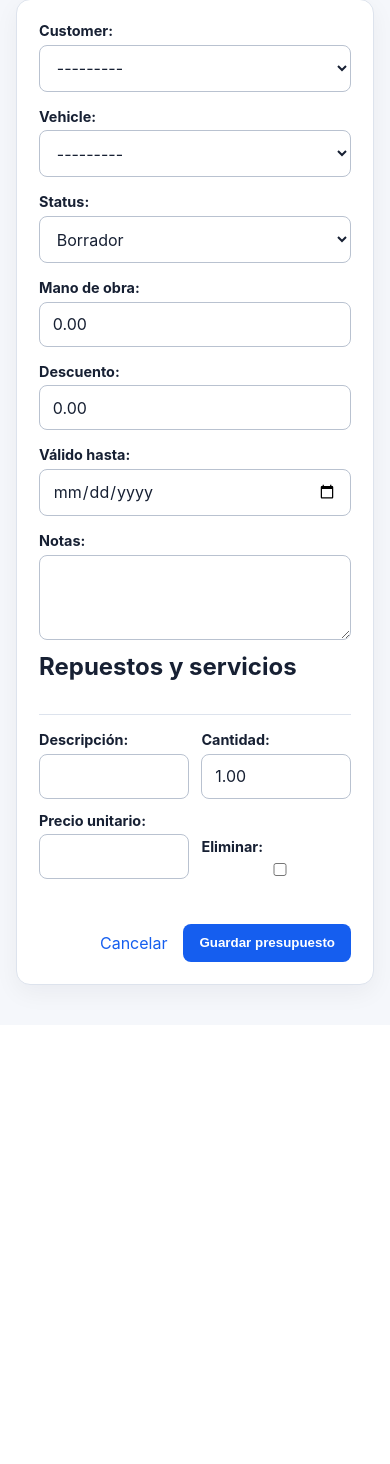
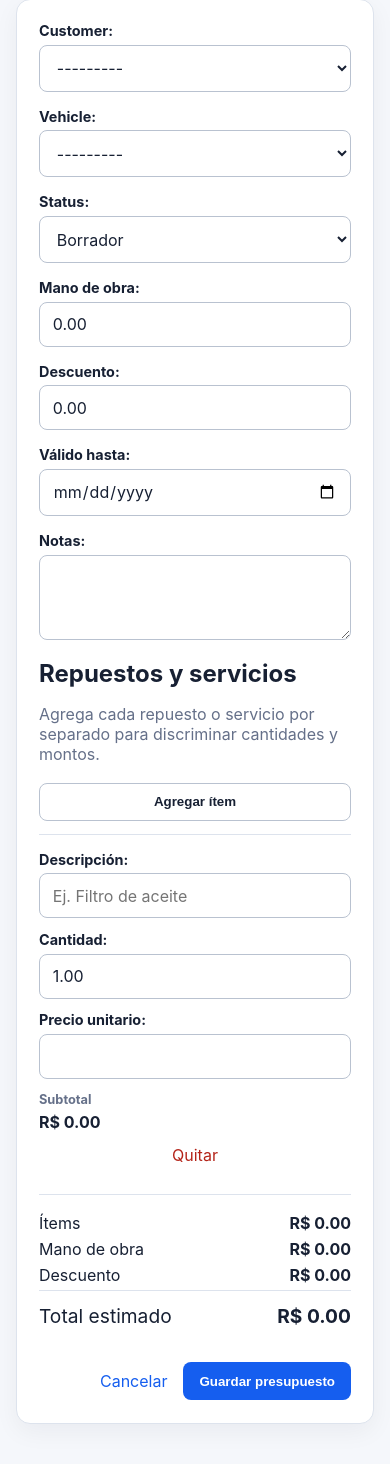
Before and after one commit to ricardorincon719/taller-repuestos, a Django app: page /presupuestos/nuevo/ in a window 390 px wide. Shown: the part 207-1671 px from the top of the page. Before the commit the page ends 1209 px from the top, so only its background shows below. Run offline with Django 5.2, Linux system fonts and the light colour scheme; a user stored in the database is signed in; tables that the repository leaves empty hold one stand-in row (values such as "Sample post"); parts of the project's set-up code (start-up, migrations or seed data) failed here and were passed over.

Commit message:
Add dynamic quote line items

```diff
--- a/saas/apps/quotes/forms.py
+++ b/saas/apps/quotes/forms.py
@@ -52,5 +52,10 @@ QuoteItemFormSet = inlineformset_factory(
     QuoteItem,
     fields=("description", "quantity", "unit_price"),
     extra=1,
-    can_delete=True,
+    can_delete=False,
+    widgets={
+        "description": forms.TextInput(attrs={"placeholder": "Ej. Filtro de aceite"}),
+        "quantity": forms.NumberInput(attrs={"step": "0.01", "min": "0.01"}),
+        "unit_price": forms.NumberInput(attrs={"step": "0.01", "min": "0"}),
+    },
 )
--- a/saas/static/css/app.css
+++ b/saas/static/css/app.css
@@ -41,7 +41,14 @@ input:focus, select:focus, textarea:focus { outline: 3px solid rgba(21, 94, 239,
 .primary, .button-link { border: 0; border-radius: 8px; padding: .72rem 1rem; font-weight: 800; cursor: pointer; }
 .primary { background: var(--brand); color: white; }
 .primary:hover { background: var(--brand-dark); text-decoration: none; }
-.item-row { display: grid; grid-template-columns: 2fr 1fr 1fr auto; gap: .8rem; align-items: end; padding: 1rem 0; border-top: 1px solid var(--line); }
+.quote-items-heading { align-items: flex-end; margin-top: .4rem; }
+.quote-items-heading h2, .quote-items-heading p { margin-bottom: .2rem; }
+.item-row { display: grid; grid-template-columns: minmax(220px, 2fr) minmax(110px, .8fr) minmax(130px, 1fr) minmax(110px, auto) auto; gap: .8rem; align-items: end; padding: 1rem 0; border-top: 1px solid var(--line); }
+.item-subtotal { display: grid; gap: .35rem; padding-bottom: .72rem; }
+.item-subtotal span { color: var(--muted); font-size: .8rem; font-weight: 700; }
+.item-remove { color: var(--danger); padding-bottom: .72rem; }
+.quote-total-preview { width: min(380px, 100%); margin-left: auto; border-top: 1px solid var(--line); padding-top: .8rem; }
+.quote-total-preview p { display: flex; justify-content: space-between; gap: 1rem; margin: .35rem 0; }
 .actions { display: flex; justify-content: flex-end; align-items: center; gap: 1rem; margin-top: 1rem; }
 .table-wrap { overflow-x: auto; }
 table { width: 100%; border-collapse: collapse; }
@@ -59,7 +66,9 @@ th { color: var(--muted); font-size: .78rem; text-transform: uppercase; }
   .container { margin-top: 1.5rem; }
   .metrics, .detail-grid, .form-grid { grid-template-columns: 1fr; }
   .field.wide { grid-column: auto; }
-  .item-row { grid-template-columns: 1fr 1fr; }
+  .quote-items-heading { align-items: stretch; flex-direction: column; }
+  .item-row { grid-template-columns: 1fr; }
+  .item-subtotal, .item-remove { padding-bottom: 0; }
   .page-heading { align-items: flex-start; }
 }
 .auth-card-wide { width: min(720px, 100%); }
--- a/saas/templates/quotes/form.html
+++ b/saas/templates/quotes/form.html
@@ -12,19 +12,131 @@
     </div>
   {% endfor %}
   </div>
-  <h2>Repuestos y servicios</h2>
+  <div class="panel-heading quote-items-heading">
+    <div>
+      <h2>Repuestos y servicios</h2>
+      <p class="muted">Agrega cada repuesto o servicio por separado para discriminar cantidades y montos.</p>
+    </div>
+    <button class="secondary" type="button" id="add-quote-item">Agregar ítem</button>
+  </div>
   {{ formset.management_form }}
-  {% for item_form in formset %}
-    <div class="item-row">
+  <div id="quote-items">
+    {% for item_form in formset %}
+    <div class="item-row" data-item-row>
       {% for hidden in item_form.hidden_fields %}{{ hidden }}{% endfor %}
-      {% for field in item_form.visible_fields %}
-        <div class="field">{{ field.label_tag }}{{ field }}{{ field.errors }}</div>
-      {% endfor %}
+      <div class="field">{{ item_form.description.label_tag }}{{ item_form.description }}{{ item_form.description.errors }}</div>
+      <div class="field">{{ item_form.quantity.label_tag }}{{ item_form.quantity }}{{ item_form.quantity.errors }}</div>
+      <div class="field">{{ item_form.unit_price.label_tag }}{{ item_form.unit_price }}{{ item_form.unit_price.errors }}</div>
+      <div class="item-subtotal"><span>Subtotal</span><strong data-item-subtotal>R$ 0.00</strong></div>
+      <button class="link-button item-remove" type="button" data-remove-item>Quitar</button>
     </div>
-  {% endfor %}
+    {% endfor %}
+  </div>
+  <template id="quote-item-template">
+    <div class="item-row" data-item-row>
+      {% for hidden in formset.empty_form.hidden_fields %}{{ hidden }}{% endfor %}
+      <div class="field">{{ formset.empty_form.description.label_tag }}{{ formset.empty_form.description }}</div>
+      <div class="field">{{ formset.empty_form.quantity.label_tag }}{{ formset.empty_form.quantity }}</div>
+      <div class="field">{{ formset.empty_form.unit_price.label_tag }}{{ formset.empty_form.unit_price }}</div>
+      <div class="item-subtotal"><span>Subtotal</span><strong data-item-subtotal>R$ 0.00</strong></div>
+      <button class="link-button item-remove" type="button" data-remove-item>Quitar</button>
+    </div>
+  </template>
+  <div class="quote-total-preview" aria-live="polite">
+    <p><span>Ítems</span><strong data-items-total>R$ 0.00</strong></p>
+    <p><span>Mano de obra</span><strong data-labor-total>R$ 0.00</strong></p>
+    <p><span>Descuento</span><strong data-discount-total>R$ 0.00</strong></p>
+    <p class="grand-total"><span>Total estimado</span><strong data-grand-total>R$ 0.00</strong></p>
+  </div>
   <div class="actions">
     <a href="{% url 'quote-list' %}">Cancelar</a>
     <button class="primary" type="submit">Guardar presupuesto</button>
   </div>
 </form>
+<script>
+(() => {
+  const container = document.querySelector("#quote-items");
+  const template = document.querySelector("#quote-item-template");
+  const addButton = document.querySelector("#add-quote-item");
+  const totalForms = document.querySelector("#id_items-TOTAL_FORMS");
+  const laborInput = document.querySelector("#id_labor_amount");
+  const discountInput = document.querySelector("#id_discount_amount");
+  const itemsTotal = document.querySelector("[data-items-total]");
+  const laborTotal = document.querySelector("[data-labor-total]");
+  const discountTotal = document.querySelector("[data-discount-total]");
+  const grandTotal = document.querySelector("[data-grand-total]");
+
+  const parseMoney = (value) => {
+    const number = Number.parseFloat(String(value || "0").replace(",", "."));
+    return Number.isFinite(number) ? number : 0;
+  };
+
+  const formatMoney = (value) => `R$ ${Math.max(value, 0).toFixed(2)}`;
+
+  const renumberRows = () => {
+    const rows = [...container.querySelectorAll("[data-item-row]")];
+    rows.forEach((row, index) => {
+      row.querySelectorAll("input, select, textarea, label").forEach((element) => {
+        ["name", "id", "for"].forEach((attribute) => {
+          const current = element.getAttribute(attribute);
+          if (current) {
+            element.setAttribute(attribute, current.replace(/items-(\d+|__prefix__)-/g, `items-${index}-`));
+          }
+        });
+      });
+    });
+    totalForms.value = rows.length;
+  };
+
+  const updateTotals = () => {
+    let itemSum = 0;
+    container.querySelectorAll("[data-item-row]").forEach((row) => {
+      const quantity = parseMoney(row.querySelector('[name$="-quantity"]')?.value);
+      const price = parseMoney(row.querySelector('[name$="-unit_price"]')?.value);
+      const subtotal = quantity * price;
+      itemSum += subtotal;
+      row.querySelector("[data-item-subtotal]").textContent = formatMoney(subtotal);
+    });
+    const labor = parseMoney(laborInput?.value);
+    const discount = parseMoney(discountInput?.value);
+    itemsTotal.textContent = formatMoney(itemSum);
+    laborTotal.textContent = formatMoney(labor);
+    discountTotal.textContent = formatMoney(discount);
+    grandTotal.textContent = formatMoney(itemSum + labor - discount);
+  };
+
+  addButton.addEventListener("click", () => {
+    const index = Number.parseInt(totalForms.value, 10);
+    const html = template.innerHTML.replace(/__prefix__/g, index);
+    container.insertAdjacentHTML("beforeend", html);
+    totalForms.value = index + 1;
+    updateTotals();
+  });
+
+  container.addEventListener("click", (event) => {
+    if (!event.target.matches("[data-remove-item]")) return;
+    const rows = container.querySelectorAll("[data-item-row]");
+    const row = event.target.closest("[data-item-row]");
+    if (rows.length === 1) {
+      row.querySelectorAll("input").forEach((input) => { input.value = ""; });
+    } else {
+      row.remove();
+      renumberRows();
+    }
+    updateTotals();
+  });
+
+  document.addEventListener("input", (event) => {
+    if (
+      event.target.closest("#quote-items") ||
+      event.target === laborInput ||
+      event.target === discountInput
+    ) {
+      updateTotals();
+    }
+  });
+
+  updateTotals();
+})();
+</script>
 {% endblock %}
```
Also changed, not shown: saas/apps/quotes/tests.py (+17 -4 lines).
